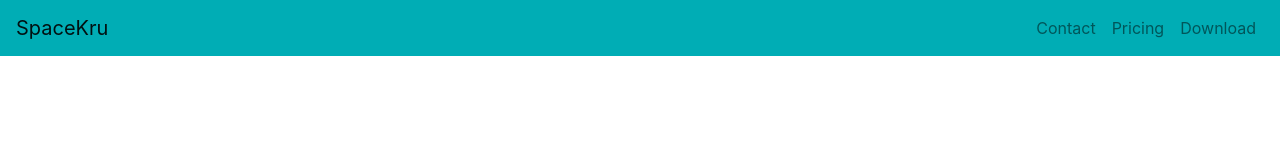
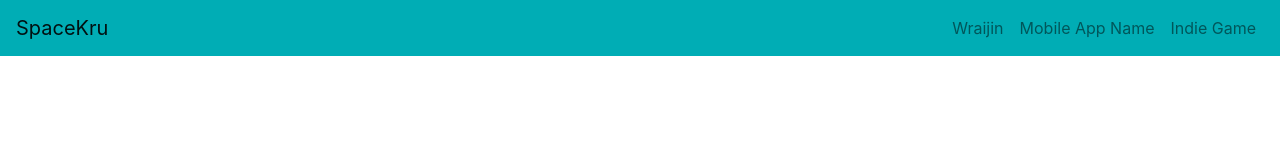
Before and after one commit to Cataclystr/SpaceKru, a plain HTML site: page index.html in a window 1280 px wide. Drawn offline with nearby package versions, Linux system fonts and the light colour scheme.

Commit message:
Add files via upload

```diff
--- a/index.html
+++ b/index.html
@@ -28,13 +28,13 @@
 
             <ul class="navbar-nav ml-auto">
                 <li class="nav-item">
-                    <a class="nav-link" href="contact.html">Contact</a>
+                    <a class="nav-link" href="www.wraijin.com">Wraijin</a>
                  </li>
                  <li class="nav-item">
-                     <a class="nav-link" href="">Pricing</a>
+                     <a class="nav-link" href="">Mobile App Name</a>
                  </li>
                  <li class="nav-item">
-                     <a class="nav-link" href="">Download</a>
+                     <a class="nav-link" href="">Indie Game</a>
                  </li>
             </ul>
         </div>
```
